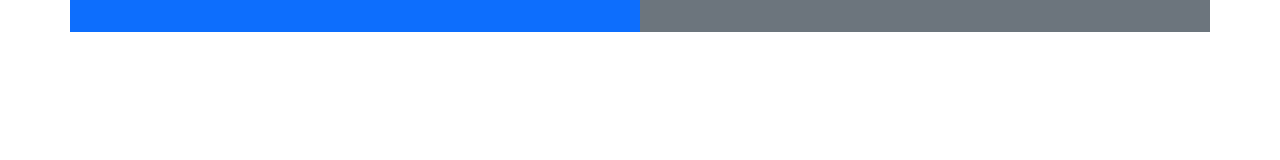
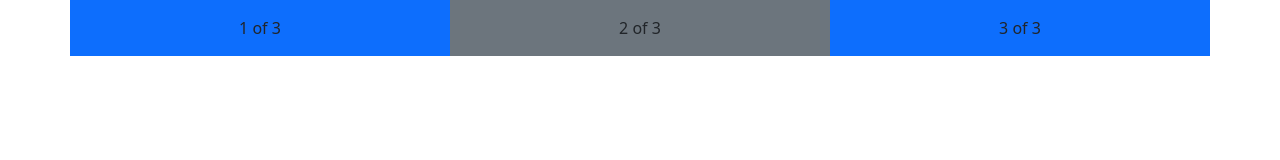
Before and after one commit to StefanyLino/Bootstrap_Intro, a plain HTML site: page ex2_sistema-grid/ex2.html in a window 1280 px wide. Drawn offline with nearby package versions, Linux system fonts and the light colour scheme.

Commit message:
Exercicio_1

```diff
--- a/ex2_sistema-grid/ex2.html
+++ b/ex2_sistema-grid/ex2.html
@@ -8,12 +8,26 @@
 </head>
 <body>
 
-    <div class="container-xl">
+    <!-- <div class="container-xl">
         <div class="row">
             <div class="col-sm-6 bg-primary text-white p-3"></div>
             <div class="col-sm-6 bg-secondary text-white p-3"></div>
         </div>
-    </div>
+    </div> -->
+
+    <div class="container text-center">
+        <div class="row">
+          <div class="col bg-primary p-3">
+            1 of 3
+          </div>
+          <div class="col bg-secondary p-3">
+            2 of 3
+          </div>
+          <div class="col bg-primary p-3">
+            3 of 3
+          </div>
+        </div>
+      </div>
 
     <script src="https://cdn.jsdelivr.net/npm/bootstrap@5.3.0/dist/js/bootstrap.bundle.min.js"></script>
 </body>
```
